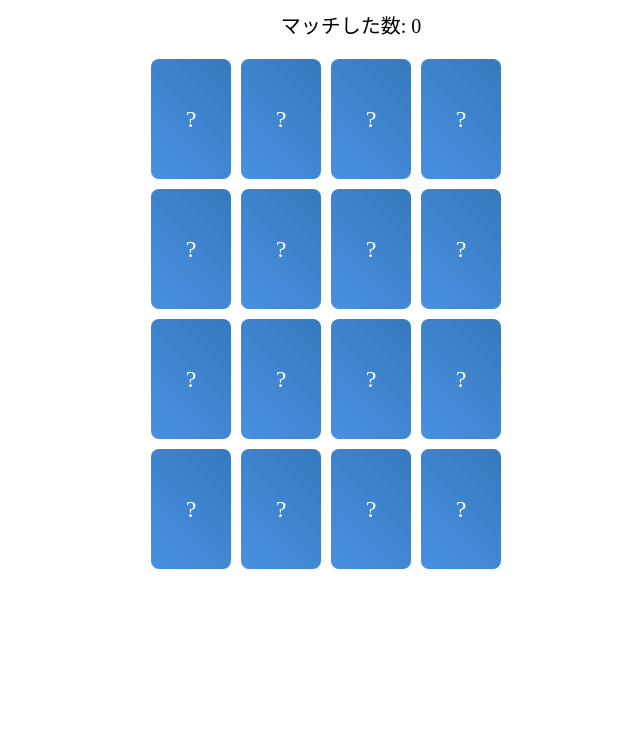
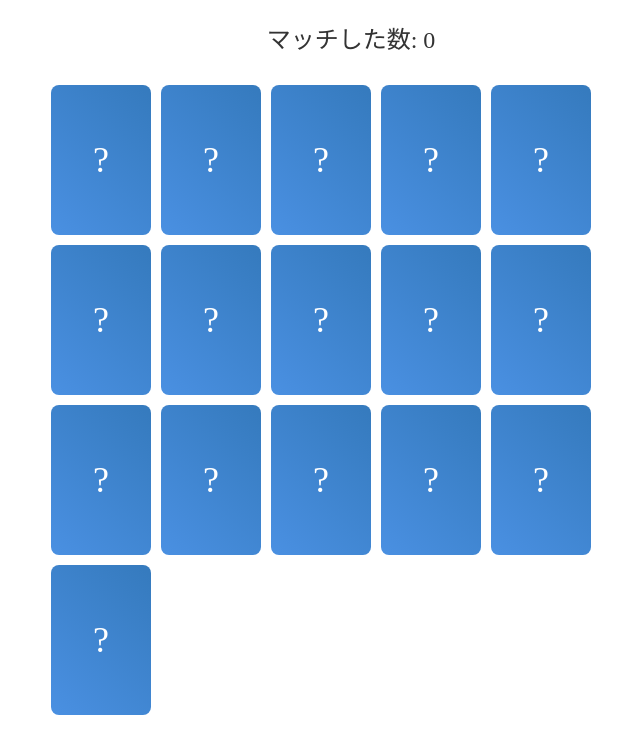
Before and after one commit to Sakai0920/memory-game, a plain HTML site: page index.html in a window 1280 px wide. Shown: the whole page, without its empty margins (289-929 px from the left). Drawn offline with Linux system fonts and the light colour scheme.

Commit message:
Update index.html

```diff
--- a/index.html
+++ b/index.html
@@ -1,32 +1,30 @@
 <!DOCTYPE html>
 <html>
 <head>
+    <meta name="viewport" content="width=device-width, initial-scale=1.0">
     <style>
         .game-container {
             display: flex;
             flex-wrap: wrap;
             gap: 10px;
-            max-width: 400px;
+            max-width: 600px;  /* コンテナサイズを大きく */
             margin: 20px auto;
+            padding: 10px;
         }
-
         .card {
-            width: 80px;
-            height: 120px;
+            width: 100px;     /* カードを大きく */
+            height: 150px;    /* カードを大きく */
             position: relative;
             transform-style: preserve-3d;
             transition: transform 0.5s;
             cursor: pointer;
         }
-
         .card:hover {
             transform: scale(1.05);
         }
-
         .card.flipped {
             transform: rotateY(180deg);
         }
-
         .card-face {
             position: absolute;
             width: 100%;
@@ -35,26 +33,24 @@
             display: flex;
             align-items: center;
             justify-content: center;
-            font-size: 24px;
+            font-size: 36px;  /* 記号を大きく */
             border-radius: 8px;
             user-select: none;
         }
-
         .front {
             background: linear-gradient(45deg, #4a90e2, #357abd);
             color: white;
         }
-
         .back {
             background: #f0f0f0;
             transform: rotateY(180deg);
             border: 2px solid #ddd;
         }
-
         .score {
             text-align: center;
-            font-size: 20px;
-            margin: 10px;
+            font-size: 24px;  /* スコア表示を大きく */
+            margin: 20px;
+            color: #333;
         }
     </style>
 </head>
@@ -62,7 +58,6 @@
     <div class="score">マッチした数: <span id="matches">0</span></div>
     <div class="game-container" id="gameContainer">
     </div>
-
     <script>
         const symbols = ['★', '♠', '♥', '♦', '♣', '●', '▲', '■'];
         const pairs = [...symbols, ...symbols];
@@ -94,10 +89,8 @@
             if (flippedCards.length === 2 || this.classList.contains('flipped') || this.classList.contains('matched')) {
                 return;
             }
-
             this.classList.add('flipped');
             flippedCards.push(this);
-
             if (flippedCards.length === 2) {
                 checkMatch();
             }
@@ -106,7 +99,6 @@
         function checkMatch() {
             const [card1, card2] = flippedCards;
             const match = card1.dataset.symbol === card2.dataset.symbol;
-
             if (match) {
                 card1.classList.add('matched');
                 card2.classList.add('matched');
@@ -121,7 +113,6 @@
                     card2.classList.remove('flipped');
                 }, 1000);
             }
-
             flippedCards = [];
         }
 
```
